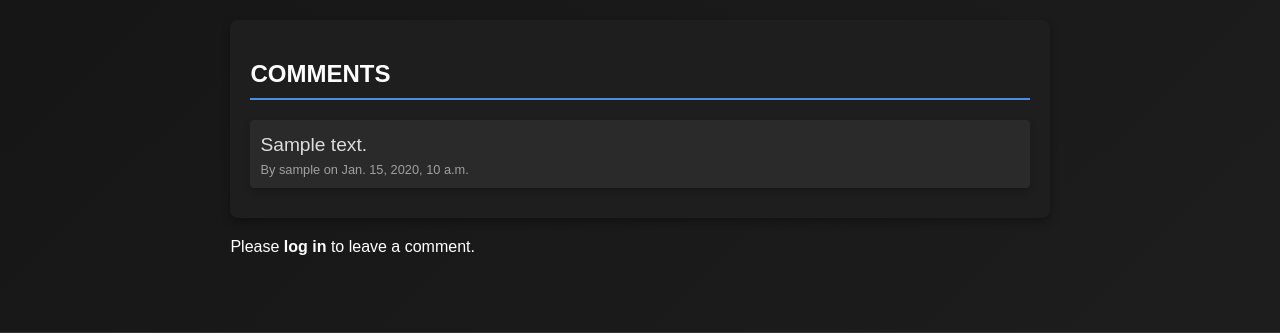
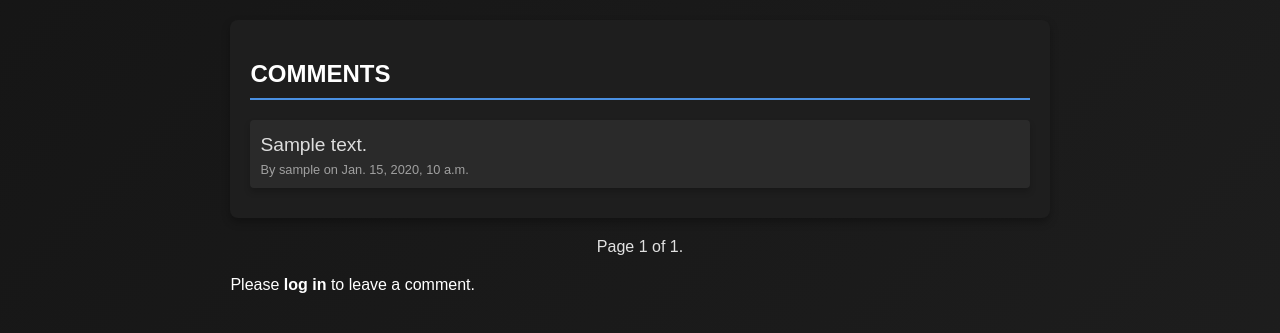
Before and after one commit to eTRVPMAX/BlogBit, a Django app: a page that uses blogbit/blog/templates/blog/post.html in a window 1280 px wide. Shown: the part 867-1200 px from the top of the page. Run offline with Django 4.2, Linux system fonts and the light colour scheme; tables that the repository leaves empty hold one stand-in row (values such as "Sample post"); grey boxes marked "Sample" are stand-in pictures.

Commit message:
Refactor pagination in index and post views and templates

```diff
--- a/blogbit/blog/templates/blog/post.html
+++ b/blogbit/blog/templates/blog/post.html
@@ -14,17 +14,35 @@
           <a href="{% url 'tagged' tag.slug %}" class="tag">{{ tag.name }}</a>
         {% endfor %}
       </div>
-      <p>{{ post.content | safe }}</p>
+      <p>{{ post.content|safe }}</p>
       <p><small>By {{ post.author.username }} on {{ post.created_at }}</small></p>
     </div>
     <div class="comment-section">
       <h2>Comments</h2>
-      {% for comment in comments %}
+      {% for comment in page_obj %}
         <div class="comment">
           <p><big>{{ comment.content }}</big></p>
           <small>By {{ comment.author.username }} on {{ comment.date }}</small>
         </div>
       {% endfor %}
+    </div>
+
+    <div class="pagination">
+        <span class="step-links">
+            {% if page_obj.has_previous %}
+                <a href="?page=1">&laquo; first</a>
+                <a href="?page={{ page_obj.previous_page_number }}">previous</a>
+            {% endif %}
+
+            <span class="current">
+                Page {{ page_obj.number }} of {{ page_obj.paginator.num_pages }}.
+            </span>
+
+            {% if page_obj.has_next %}
+                <a href="?page={{ page_obj.next_page_number }}">next</a>
+                <a href="?page={{ page_obj.paginator.num_pages }}">last &raquo;</a>
+            {% endif %}
+        </span>
     </div>
 
     {% if user.is_authenticated %}
--- a/blogbit/blog/views.py
+++ b/blogbit/blog/views.py
@@ -2,13 +2,18 @@ from django.contrib.auth import login
 from django.shortcuts import redirect, render, get_object_or_404
 from .forms import CommentForm, Signupform
 from .models import BlogPost, Tag
+from django.core.paginator import Paginator
 
 
 # Create your views here.
 def index(request):
     posts = BlogPost.objects.all()
+    paginator = Paginator(posts, 3)
+    page_number = request.GET.get('page')
+    page_obj = paginator.get_page(page_number)
+
     context = {
-        'posts':posts
+        'page_obj': page_obj
     }
     return render(request, 'blog/index.html', context)
 
@@ -25,10 +30,15 @@ def post_page(request, slug):
     else:
         form = CommentForm()
 
+    comments = post.comments.all()
+    paginator= Paginator(comments, 3)
+    page_number = request.GET.get('page')
+    page_obj = paginator.get_page(page_number)
+
     context = {
         'post': post,
         'form': form,
-        'comments': post.comments.all()
+        'page_obj': page_obj
     }
     return render(request, 'blog/post.html', context)
 
```
Also changed, not shown: blogbit/blog/templates/blog/index.html (+20 -2 lines).
